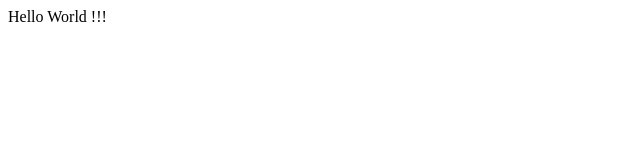
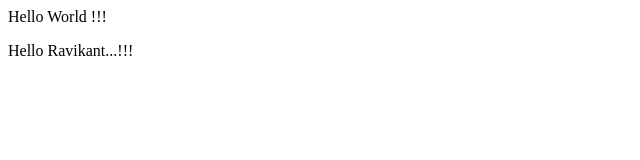
Before and after one commit to Ravi10kant/Demo, a plain HTML site: page Index.html in a window 1280 px wide. Shown: the whole page, without its empty margins (0-640 px from the left). Drawn offline with Linux system fonts and the light colour scheme.

Commit message:
modify index

```diff
--- a/Index.html
+++ b/Index.html
@@ -1 +1,4 @@
 <p>Hello World !!!</p>
+<p>
+    Hello Ravikant...!!!
+</p>
```
